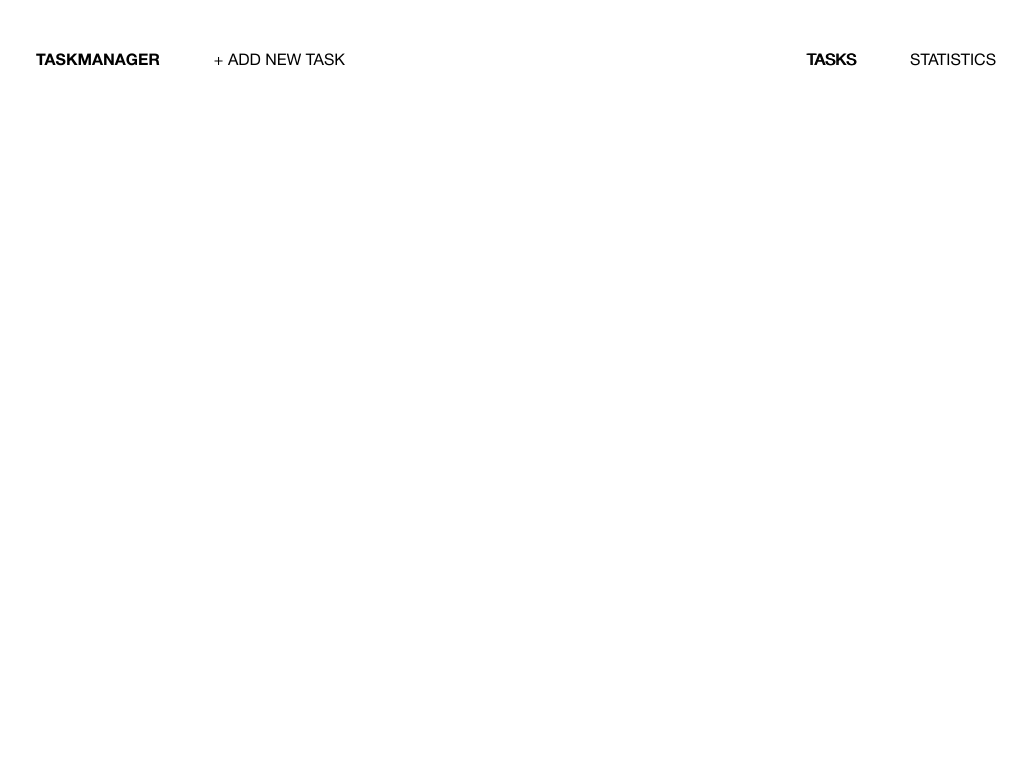
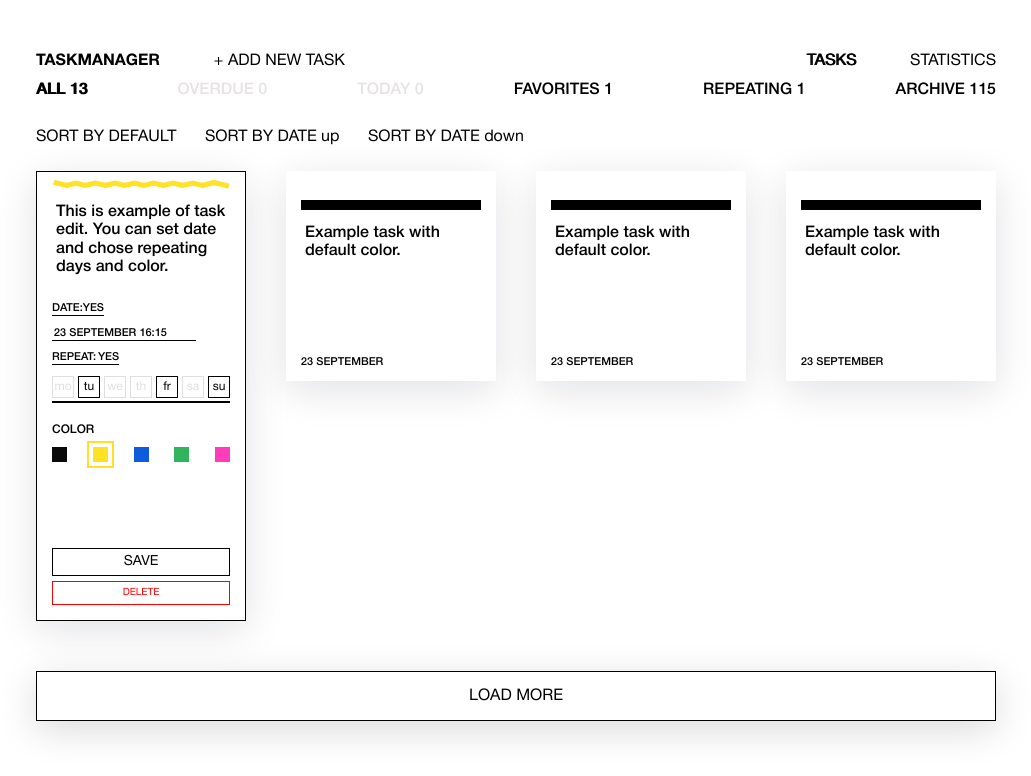
Before and after one commit to ArtsemHluzd/1364683-taskmanager-12, a website: page public/index.html in a window 1280 px wide. Shown: the whole page, without its empty margins (124-1155 px from the left). Drawn offline with Linux system fonts and the light colour scheme.

Commit message:
feature: отрисовал все необходимые компоненты

```diff
--- a/src/main.js
+++ b/src/main.js
@@ -31,9 +31,7 @@ var returnMarkupMenu = () => {
         </section>`;
 };
 
-returnMarkupMenu();
-
-var renderFilters = () => {
+var returnMarkupFilters = () => {
   return `<section class="main__filter filter container">
   <input
     type="radio"
@@ -96,11 +94,14 @@ var renderFilters = () => {
 };
 
 var returnMarkupSort = () => {
-  return `<div class="board__filter-list">
+  return `<section class="board container">
+  <div class="board__filter-list">
   <a href="#" class="board__filter">SORT BY DEFAULT</a>
   <a href="#" class="board__filter">SORT BY DATE up</a>
   <a href="#" class="board__filter">SORT BY DATE down</a>
-</div>`;
+</div>
+<div class="board__tasks"></div>
+</section>`;
 };
 
 var returnMarkupEditTaskForm = () => {
@@ -359,3 +360,15 @@ var main = document.querySelector('.main');
 var mainConteiner = main.querySelector('.main__control');
 
 renderComponent(mainConteiner, returnMarkupMenu());
+renderComponent(main, returnMarkupFilters());
+renderComponent(main, returnMarkupSort());
+
+var boardElement = main.querySelector('.board');
+var taskListElement = boardElement.querySelector('.board__tasks');
+
+renderComponent(taskListElement, returnMarkupEditTaskForm());
+renderComponent(taskListElement, returnMarkupTaskCard());
+renderComponent(taskListElement, returnMarkupTaskCard());
+renderComponent(taskListElement, returnMarkupTaskCard());
+
+renderComponent(boardElement, returnMarkupBtnLoad());
```
Also changed, not shown: markup/index.html (+7 -7 lines).
